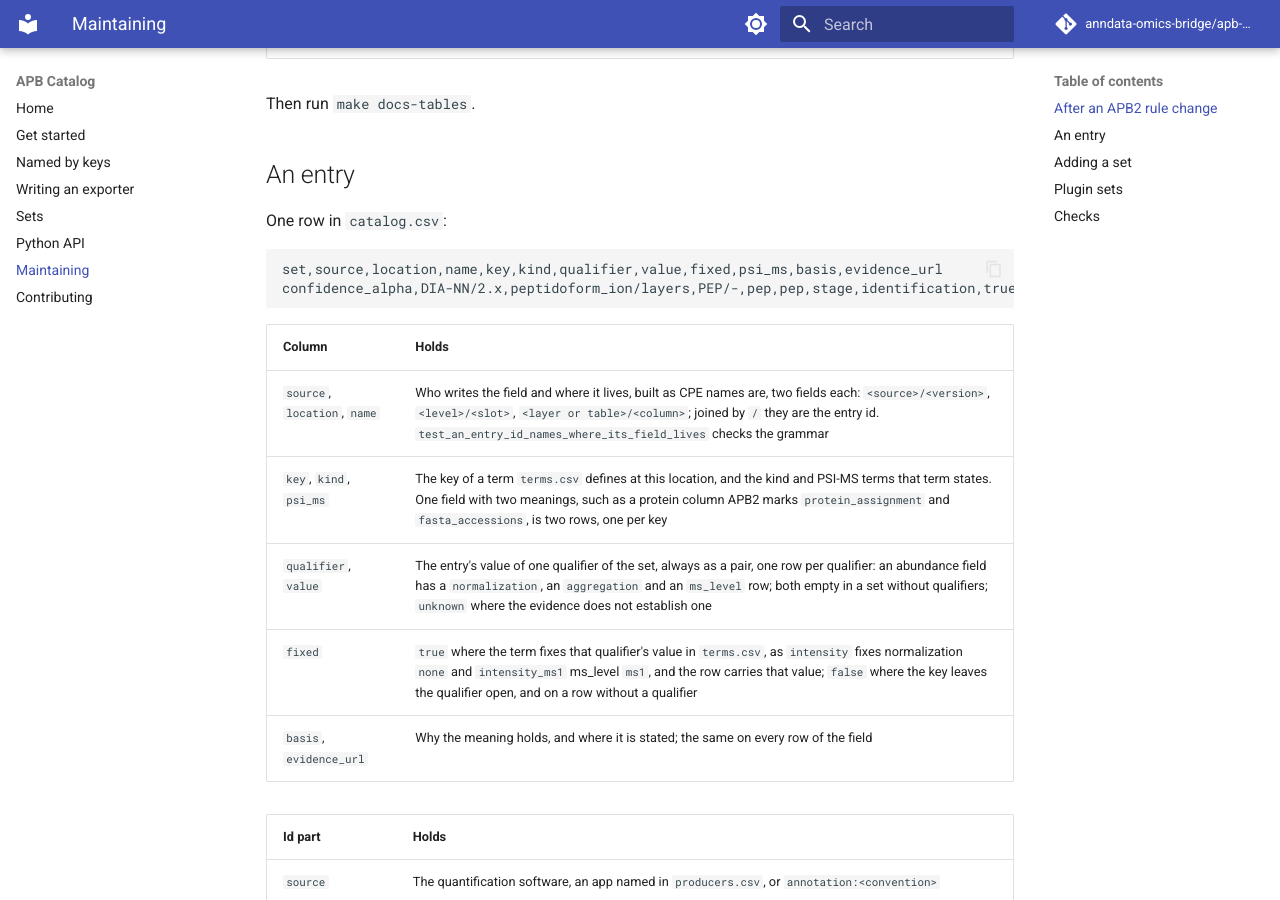
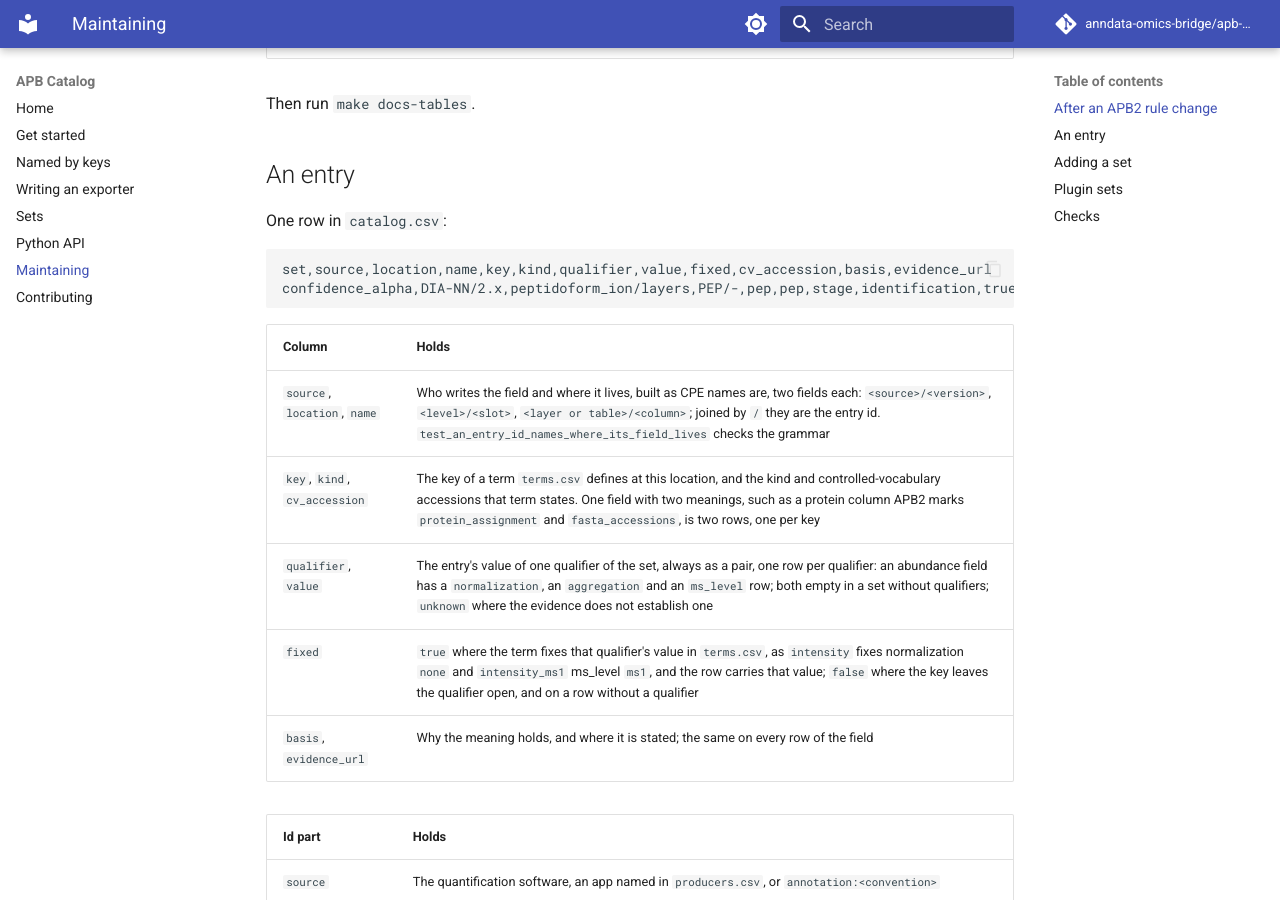
Before and after one commit to anndata-omics-bridge/apb-catalog, an MkDocs documentation site: the page built from docs/maintaining.md, in a window 1280 px wide and 900 px high, scrolled down 1694 px. Built offline with MkDocs 1.6.1 and Material for MkDocs 9.7.7, drawn with Linux system fonts in a browser that asks for light colours; comment, search, counter and statistics services are not loaded.

Commit message:
Rename the catalog column psi_ms to cv_accession
The column holds controlled-vocabulary accessions; PSI-MS is only the vocabulary they come from today.

Assisted-by: AI coding agent

````diff
--- a/docs/maintaining.md
+++ b/docs/maintaining.md
@@ -37,14 +37,14 @@ Then run `make docs-tables`.
 One row in `catalog.csv`:
 
 ```csv
-set,source,location,name,key,kind,qualifier,value,fixed,psi_ms,basis,evidence_url
+set,source,location,name,key,kind,qualifier,value,fixed,cv_accession,basis,evidence_url
 confidence_alpha,DIA-NN/2.x,peptidoform_ion/layers,PEP/-,pep,pep,stage,identification,true,,"DIA-NN README: 'run-specific posterior error probability for the precursor'.",https://github.com/vdemichev/DiaNN#main-output-reference
 ```
 
 | Column | Holds |
 | --- | --- |
 | `source`, `location`, `name` | Who writes the field and where it lives, built as CPE names are, two fields each: `<source>/<version>`, `<level>/<slot>`, `<layer or table>/<column>`; joined by `/` they are the entry id. `test_an_entry_id_names_where_its_field_lives` checks the grammar |
-| `key`, `kind`, `psi_ms` | The key of a term `terms.csv` defines at this location, and the kind and PSI-MS terms that term states. One field with two meanings, such as a protein column APB2 marks `protein_assignment` and `fasta_accessions`, is two rows, one per key |
+| `key`, `kind`, `cv_accession` | The key of a term `terms.csv` defines at this location, and the kind and controlled-vocabulary accessions that term states. One field with two meanings, such as a protein column APB2 marks `protein_assignment` and `fasta_accessions`, is two rows, one per key |
 | `qualifier`, `value` | The entry's value of one qualifier of the set, always as a pair, one row per qualifier: an abundance field has a `normalization`, an `aggregation` and an `ms_level` row; both empty in a set without qualifiers; `unknown` where the evidence does not establish one |
 | `fixed` | `true` where the term fixes that qualifier's value in `terms.csv`, as `intensity` fixes normalization `none` and `intensity_ms1` ms_level `ms1`, and the row carries that value; `false` where the key leaves the qualifier open, and on a row without a qualifier |
 | `basis`, `evidence_url` | Why the meaning holds, and where it is stated; the same on every row of the field |
````
Also changed, not shown: docs/contributing.md (+2 -2 lines), 7 other files.
